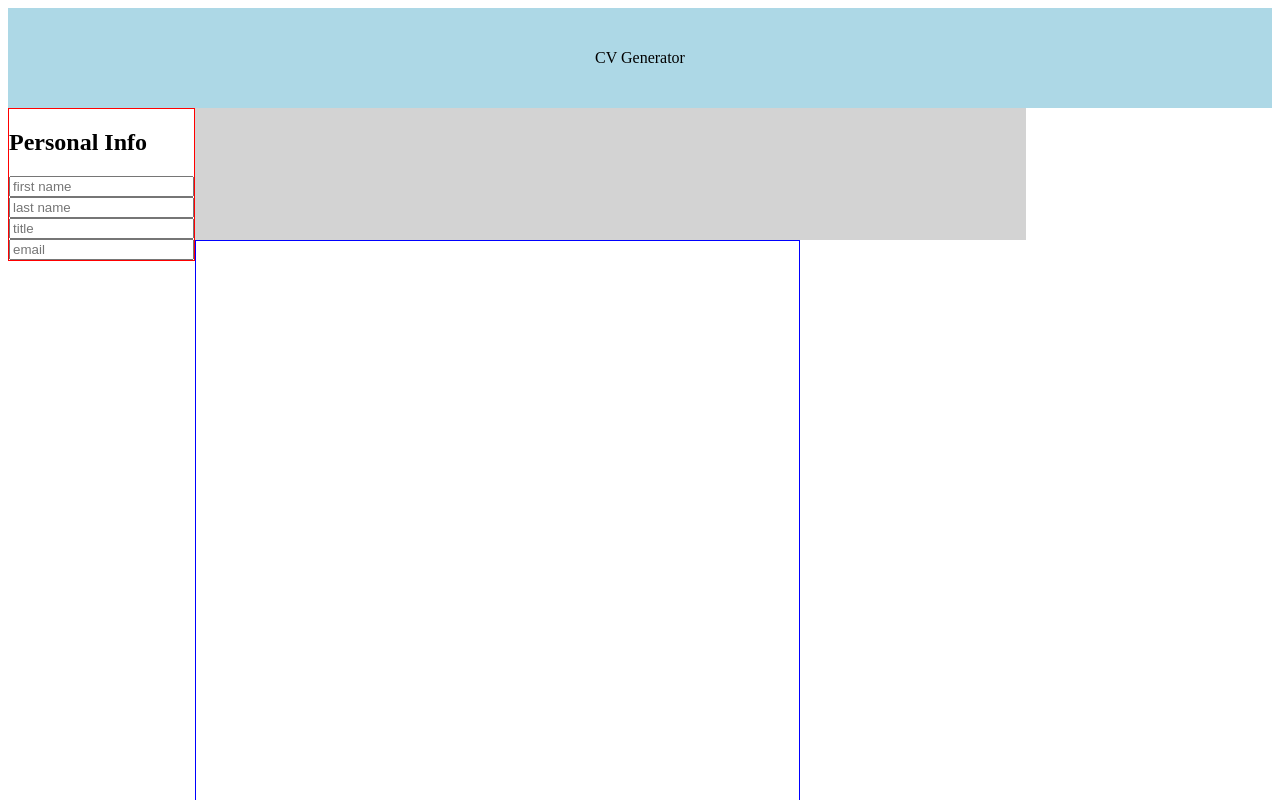
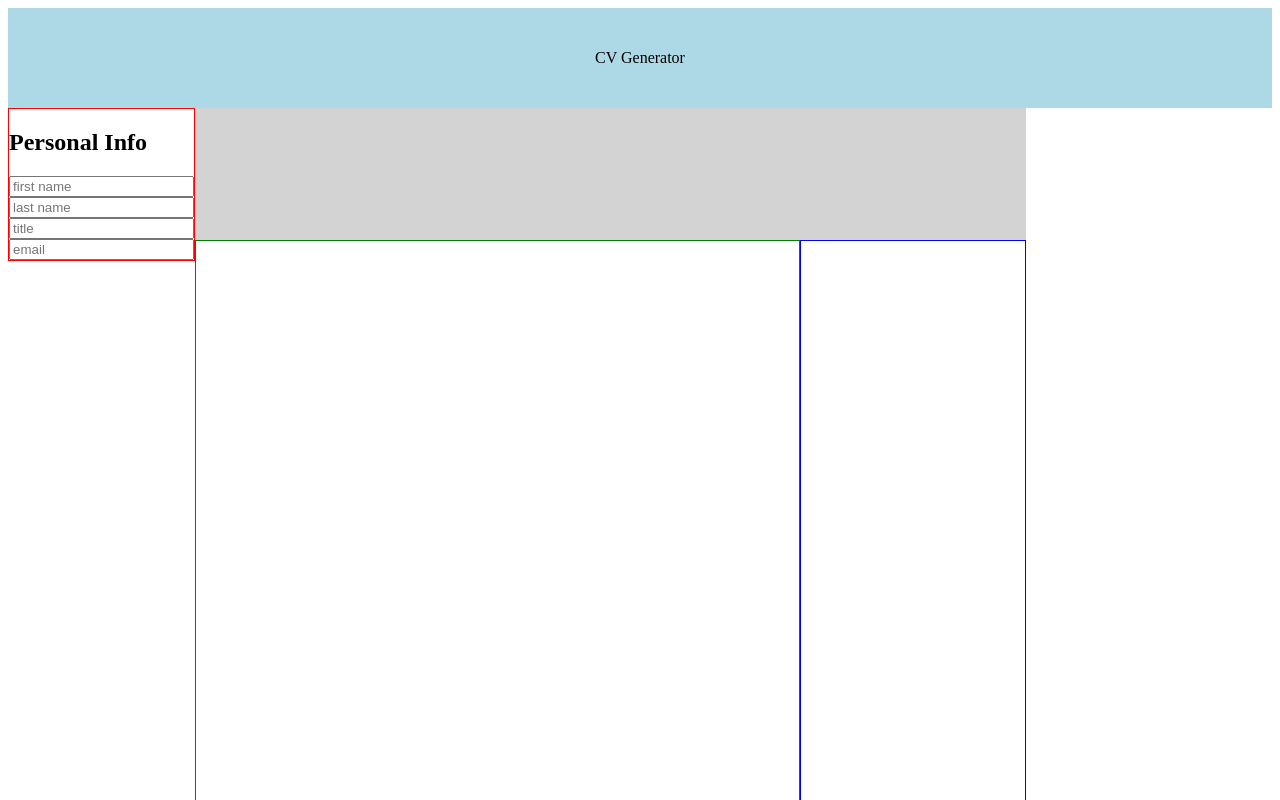
Before and after one commit to michaperki/cv-project, a React (Create React App) app in the folder cv-project/: page / in a window 1280 px wide. Shown: the top 800 px of the page. Built offline with nearby package versions, Linux system fonts and the light colour scheme.

Commit message:
add education and experience to emptyCV and link to Content

```diff
--- a/cv-project/src/components/CVPreview/CVPreview.js
+++ b/cv-project/src/components/CVPreview/CVPreview.js
@@ -1,6 +1,7 @@
 import React, { Component } from "react";
 import styled from "styled-components";
 import CVHeader from "./Header";
+import Content from "./Content";
 import Sidebar from "./Sidebar";
 
 class CVPreview extends Component {
@@ -9,6 +10,7 @@ class CVPreview extends Component {
     return (
       <CVPreviewWrapper>
         <CVHeader personalInfo={cv.personalInfo} />
+        <Content education={cv.education} experience={cv.experience} />
         <Sidebar email={cv.personalInfo.email} />
       </CVPreviewWrapper>
     );
--- a/cv-project/src/components/CVPreview/Content.js
+++ b/cv-project/src/components/CVPreview/Content.js
@@ -4,7 +4,7 @@ import styled from "styled-components";
 const Content = ({ education, experience }) => {
   return (
     <ContentWrapper>
-      {education} {experience}
+      {education.school} {experience.job}
     </ContentWrapper>
   );
 };
--- a/cv-project/src/components/Utils/EmptyCV.js
+++ b/cv-project/src/components/Utils/EmptyCV.js
@@ -5,6 +5,12 @@ const emptyCV = {
         title: "",
         email: "",
     },
+    education: {
+        school: ""
+    },
+    experience: {
+        job: ""
+    },
 }
 
 export default emptyCV;
```
